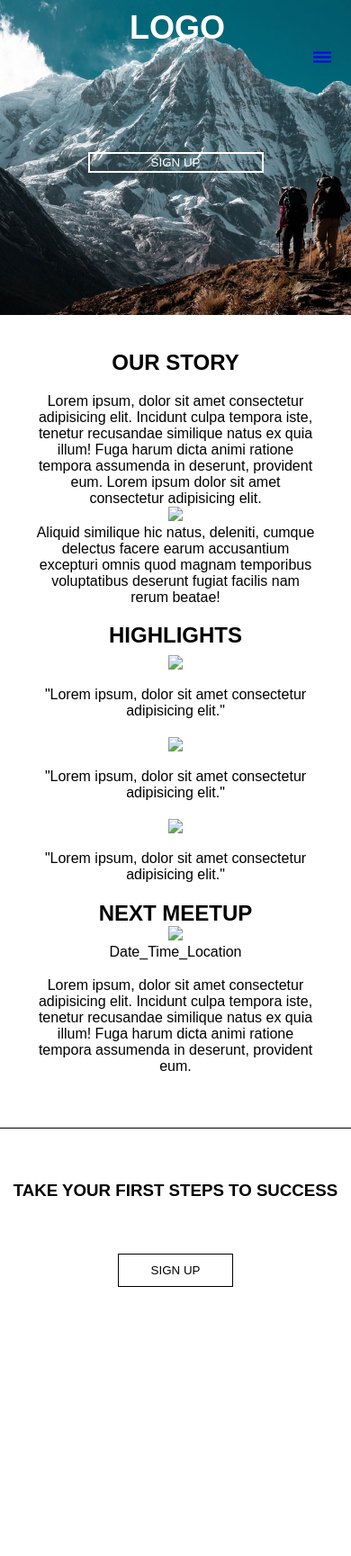
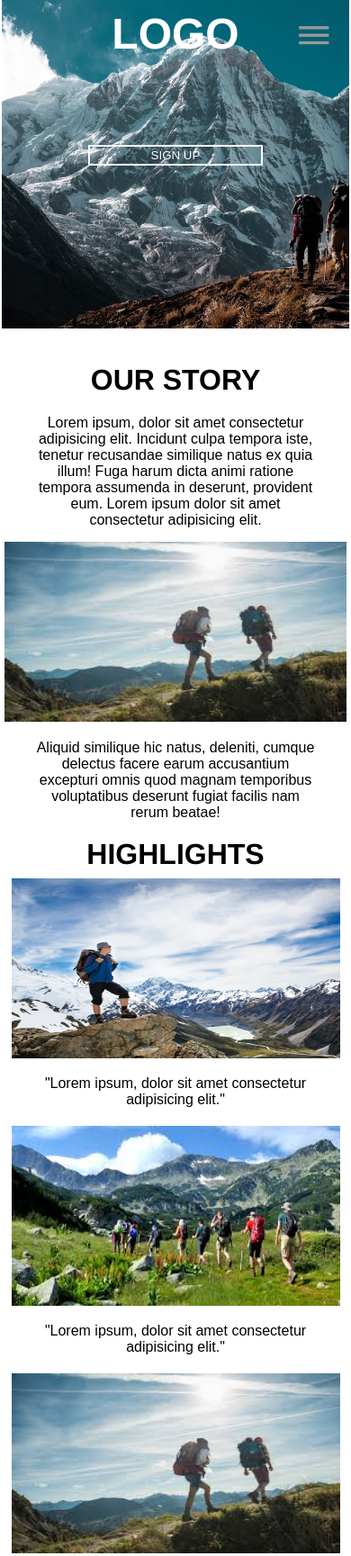
Before and after one commit to krdowns/collabathon, a plain HTML site: page index.html in a window 390 px wide. Shown: the top 1729 px of the page at 90% size. Before the commit the page ends 1508 px from the top, so only its background shows below. Drawn offline with nearby package versions, Linux system fonts and the light colour scheme.

Commit message:
updating styling

```diff
--- a/index.css
+++ b/index.css
@@ -1,204 +1,3 @@
-
-/* MEDIA QUERIES */
-@media screen and (max-width: 425px) {
-    * {
-        margin: 0 auto;
-        font-family: sans-serif;
-    }
-
-    body {
-        margin: 0 auto;
-        overflow-x: hidden;
-        text-align: center;
-    }
-
-    article {
-        margin: 5% 10%;
-    }
-    /* NAVBAR */
-    header {
-        height: 70px;
-        background-color: transparent;
-        display: flex;
-        align-items: center;
-        justify-content: center;
-    }
-
-    h1 {
-        width: calc(100% - 160px);
-        text-align: center;
-        font-size: 20px;
-        color: white;
-    }
-
-    .top {
-        position: absolute;
-        right: 20px;
-        display: flex;
-        flex-direction: row;
-
-    }
-
-    .logo {
-        color: white;
-        font-size: 36px;
-        padding-top: 2.5%;
-        margin-right: 20%;
-    }
-
-    header > .top a.menu-icon i {
-        color: white;
-        font-size: 40px;
-        padding-top: 5px;
-        transition: .2s ease;
-        text-decoration: none;
-    }
-
-    header > .top a.menu-icon:hover i {
-        color: #fff;
-    }
-
-    nav.menu {
-        width: 100%;
-        min-height: calc(41.2vh - 60px);
-        padding-top: 20%;
-        background-color: white;
-        position: absolute;
-        right: -500px;
-        transition: .3s all;
-        border-bottom: 1px solid red;
-    }
-
-    nav.menu > a {
-        display: block;
-        padding: 5px;
-        margin: 20px 20px 0px 20px;
-        color: #333;
-        text-align: left;
-        text-decoration: none;
-        border-bottom: 1px solid #333;
-    }
-
-    .nav-signup {
-        margin-top: 5%;
-        border: 1px solid black;
-        background-color: transparent;
-        color: #333;
-    }
-
-    main {
-        width: 100%;
-        box-sizing: border-box;
-    }
-
-    .menu-show {
-        right: 0!important;
-    }
-
-    /* SPLASH */
-    .splash-container {
-        top: 0;
-        width: 100%;
-        border: 2px solid blue;
-    }
-
-    .splash {
-        background-image: url('./images/hiking-splash.jpg');
-        background-size: cover;
-        width: 100%;
-        height: 350px;
-    }
-
-    .top-button-container {
-        display: flex;
-        justify-content: center;
-        padding-top: 30%;
-    }
-
-    .sign-up-top {
-        color: white;
-        background-color:transparent;
-        border: 2px solid white;
-        padding: 2px 4px;
-        width: 50%;
-    }
-
-    /* ABOUT */
-    .about-header {
-        margin-top: 10%;
-        margin-bottom: 2%;
-    }
-
-    /* NEXT MEETUP */
-    .next-meetup {
-        margin-top: 5%;
-    }
-
-    .next-meetup-pictures {
-        display: flex;
-        flex-direction: column;
-        margin-top: 2%;
-        margin-bottom: 2%;
-    }
-
-    .next-meetup-pictures img {
-        max-height: 100px;
-        max-width: 150px;
-    }
-
-    /* HIGHLIGHTS */
-    .highlights-header {
-        margin-top: 5%;
-        margin-bottom: 2%;
-    }
-
-    .highlights-pictures {
-        display: flex;
-        flex-direction: column;
-    }
-
-    /* BOTTOM BUTTON */
-    .bottom-button-container {
-        display: flex;
-        flex-direction: row;
-        left: 0;
-        width: 100%;
-        justify-content: center;
-        margin-left: -30px;
-        padding-left: 30px;
-        margin-bottom: 20%;
-    }
-
-    .sign-up-bottom {
-        margin-top: 15%;
-        text-align: center;
-        justify-content: center;
-        padding: 10px 10px;
-        width: 33%;
-        color: black;
-        background-color: white;
-        border: 1px solid black;
-    }
-
-    .sign-up-bottom:hover {
-        cursor: pointer;
-    }
-
-    footer {
-        border-top: 1px solid black;
-        margin-top: 15%;
-        margin-bottom: 20%;
-    }
-
-    footer h3 {
-        margin-top: 15%;
-    }
+body {
+    text-align: right;
 }
-@media screen and (max-width: 360px) {
-	nav.menu {
-		width: 100%;
-        left: -100%;
-        visibility: hidden;
-    }
-
-}
--- a/index.html
+++ b/index.html
@@ -6,6 +6,7 @@
     <title>Hiking Meetup</title>
     <meta name="viewport" content="width=device-width, initial-scale=1">
     <link rel="stylesheet" type="text/css" media="screen" href="index.css" />
+    <link rel="stylesheet" type="text/css" media="screen" href="queries.css" />
     <link href="https://fonts.googleapis.com/icon?family=Material+Icons"
       rel="stylesheet">
 </head>
@@ -32,14 +33,14 @@
         </section>
 
         <section class="about">
-            <h2 class="about-header">OUR STORY</h2>
+            <h1 class="about-header">OUR STORY</h1>
                 <div class="article-container">
                     <article class="about-article">
                         <p>
                             Lorem ipsum, dolor sit amet consectetur adipisicing elit. Incidunt culpa tempora iste, tenetur recusandae similique natus ex quia illum! Fuga harum dicta animi ratione tempora assumenda in deserunt, provident eum.
                             Lorem ipsum dolor sit amet consectetur adipisicing elit.
                         </p>
-                            <img src="#">
+                            <img src="./images/hiking4.jpg">
                         <p>
                             Aliquid similique hic natus, deleniti, cumque delectus facere earum accusantium excepturi omnis quod magnam temporibus voluptatibus deserunt fugiat facilis nam rerum beatae!
                         </p>
@@ -48,20 +49,20 @@
         </section>
 
         <section class="highlights">
-            <h2 class="highlights-header">HIGHLIGHTS</h2>
+            <h1 class="highlights-header">HIGHLIGHTS</h1>
             <div class="highlights-pictures">
-                <img src="#">
+                <img src="./images/hiking2.jpg">
                 <article class="highlights-article">
                     <p>
                         "Lorem ipsum, dolor sit amet consectetur adipisicing elit."
                     </p>
                 </article>
-                <img src="#">
+                <img src="./images/hiking3.jpg">
                 <article class="highlights-article">
                     <p>
                         "Lorem ipsum, dolor sit amet consectetur adipisicing elit."
                 </article>
-                <img src="#">
+                <img src="./images/hiking4.jpg">
                 <article class="highlights-article">
                     <p>
                         "Lorem ipsum, dolor sit amet consectetur adipisicing elit."
@@ -71,8 +72,8 @@
         </section>
 
         <section>
-            <h2 class="next-meetup-header">NEXT MEETUP</h2>
-            <img src="#">
+            <h1 class="next-meetup-header">NEXT MEETUP</h1>
+            <img src="./images/hiking5.jpg">
             <p>Date_Time_Location</p>
             <article class="next-meetup-article">
                 <p>
--- /dev/null
+++ b/queries.css
@@ -0,0 +1,221 @@
+
+/* MEDIA QUERIES */
+@media screen and (max-width: 425px) {
+    * {
+        margin: 0 auto;
+        font-family: sans-serif;
+    }
+
+    body {
+        margin: 0 auto;
+        overflow-x: hidden;
+        text-align: center;
+    }
+
+    img {
+        height: 200px;
+        width: 365px;
+    }
+
+    article {
+        margin: 5% 10%;
+    }
+
+    .article-container img {
+        width: 122%;
+        margin-top: 5%;
+        margin-bottom: 5%;
+        margin-left: -11%;
+    }
+
+    /* NAVBAR */
+    h1 {
+        width: calc(100% - 160px);
+        text-align: center;
+        font-size: 20px;
+        font-family: helvetica, sans-serif;
+        color: white;
+    }
+
+    .top {
+        position: relative;
+        text-align: right;
+        margin-right: 5%;
+        margin-top: -11.5%;
+        color: white;
+    }
+
+    .logo {
+        color: white;
+        font-size: 48px;
+        padding-top: 2.5%;
+        width: 99%;
+        text-align: center;
+    }
+
+    .top a.menu-icon i {
+        color: #999;
+        font-size: 40px;
+        padding-top: -2px;
+        transition: .2s ease;
+        text-decoration: none;
+    }
+
+    .top a.menu-icon:hover i {
+        color: black;
+    }
+
+    nav.menu {
+        width: 100%;
+        min-height: calc(46vh - 70px);
+        padding-top: 20%;
+        background-color: white;
+        position: absolute;
+        right: -500px;
+        transition: .3s all;
+    }
+
+    nav.menu > a {
+        display: block;
+        padding: 5px;
+        margin: 20px 20px 0px 20px;
+        color: #333;
+        text-align: left;
+        text-decoration: none;
+        border-bottom: 1px solid #333;
+    }
+
+    .nav-signup {
+        margin-top: 5%;
+        border: 1px solid black;
+        background-color: transparent;
+        color: #333;
+    }
+
+    main {
+        width: 100%;
+        box-sizing: border-box;
+    }
+
+    main h1 {
+        color: black;
+        font-size: 32px;
+    }
+    .menu-show {
+        right: 0!important;
+    }
+
+    /* SPLASH */
+    .splash-container {
+        top: 0;
+        left: 0;
+        width: 100%;
+        border: 2px solid blue;
+    }
+
+    .splash {
+        background-image: url('./images/hiking-splash.jpg');
+        background-size: cover;
+        width: 99%;
+        height: 365px;
+    }
+
+    .top-button-container {
+        display: flex;
+        justify-content: center;
+        padding-top: 25%;
+    }
+
+    .sign-up-top {
+        color: white;
+        background-color:transparent;
+        border: 2px solid white;
+        padding: 2px 4px;
+        width: 50%;
+    }
+
+    .sign-up-top:hover {
+        background-color: rgba(0, 0, 0, 0.6);
+    }
+
+    /* ABOUT */
+    .about-header {
+        margin-top: 10%;
+        margin-bottom: 2%;
+    }
+
+    /* NEXT MEETUP */
+    .next-meetup {
+        margin-top: 5%;
+    }
+
+    .next-meetup-pictures {
+        display: flex;
+        flex-direction: column;
+        margin-top: 2%;
+        margin-bottom: 2%;
+    }
+
+    .next-meetup-pictures img {
+        max-height: 200px;
+        max-width: 150px;
+    }
+
+    /* HIGHLIGHTS */
+    .highlights-header {
+        margin-top: 5%;
+        margin-bottom: 2%;
+    }
+
+    .highlights-pictures {
+        display: flex;
+        flex-direction: column;
+    }
+
+    /* BOTTOM BUTTON */
+    .bottom-button-container {
+        display: flex;
+        flex-direction: row;
+        left: 0;
+        width: 100%;
+        justify-content: center;
+        margin-left: -30px;
+        padding-left: 30px;
+        margin-bottom: 20%;
+    }
+
+    .sign-up-bottom {
+        margin-top: 5%;
+        text-align: center;
+        justify-content: center;
+        padding: 10px 10px;
+        width: 33%;
+        color: black;
+        background-color: white;
+        border: 1px solid black;
+    }
+
+    .sign-up-bottom:hover {
+        cursor: pointer;
+    }
+
+    footer {
+        border-top: 1px solid black;
+        margin-top: 15%;
+        width: 100%;
+        margin-bottom: 20%;
+        position: absolute;
+    }
+
+    footer h3 {
+        margin-top: 15%;
+    }
+}
+@media screen and (max-width: 360px) {
+	nav.menu {
+		width: 100%;
+        left: -100%;
+        visibility: hidden;
+    }
+
+}
```
Also changed, not shown: images/hiking2.jpg (added), images/hiking3.jpg (added), images/hiking4.jpg (added), images/hiking5.jpg (added), index.js (line endings or trailing spaces).
